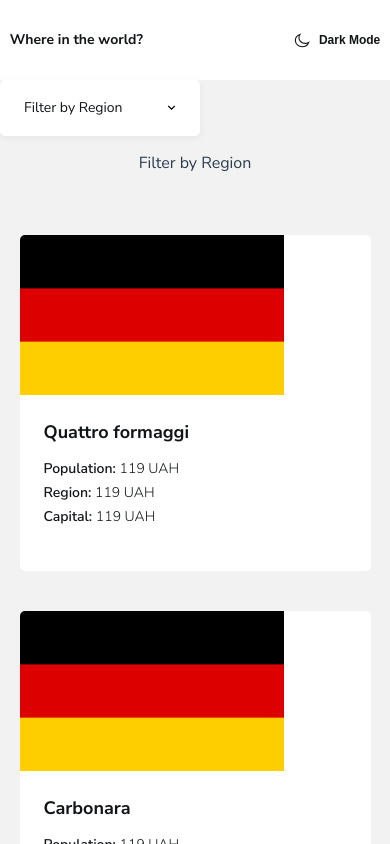
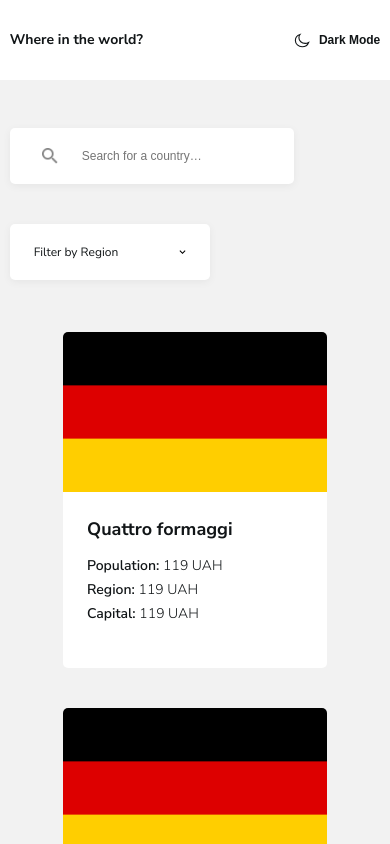
Before and after one commit to andrea-konova/frontend_everyday, a Vue app in the folder task_12/: page / in a window 390 px wide. Shown: the top 844 px of the page. Built offline with nearby package versions, Linux system fonts and the light colour scheme.

Commit message:
feat: add all layout

```diff
--- a/task_12/src/assets/styles/variables.scss
+++ b/task_12/src/assets/styles/variables.scss
@@ -1,10 +1,12 @@
 $dark-text: #111517;
 $light-bg: #F2F2F2;
 $white-bg: #FFFFFF;
+$search-text: #848484;
 :root {
   --dark-text: #111517;
   --light-bg: #F2F2F2;
   --white-bg: #FFFFFF;
+  --search-text: #848484;
 }
 li {
   list-style: none;
--- a/task_12/src/components/v-countries-item.vue
+++ b/task_12/src/components/v-countries-item.vue
@@ -42,8 +42,9 @@
   .v-countries-item {
     display: flex;
     flex-direction: column;
-    justify-content: center;
     margin: 0;
+    width: 100%;
+    max-width: 264px;
     background-color: $white-bg;
     border-radius: 5px;
     overflow: hidden;
@@ -53,16 +54,16 @@
       align-items: flex-start;
       padding: 24px 24px 46px;
       color: $dark-text;
+      text-align: left;
     }
     &__image {
       width: 100%;
       height: 100%;
       &-wrap {
         width: 100%;
-        max-width: 264px;
         height: 160px;
         object-position: center;
-        object-fit: cover;
+        object-fit: contain;
       }
     }
     &__title {
@@ -84,4 +85,15 @@
       }
     }
   }
+  @media screen and ( max-width: 992px ) {
+    .v-countries-item {
+      max-width: none;
+    }
+  }
+  @media screen and ( max-width: 576px ) {
+    .v-countries-item {
+      width: 264px;
+      margin: 0 auto;
+    }
+  }
 </style>
--- a/task_12/src/components/v-countries.vue
+++ b/task_12/src/components/v-countries.vue
@@ -265,13 +265,16 @@
 
 <style lang="scss">
   .v-countries {
+    width: 95%;
+    max-width: 1280px;
+    margin: 0 auto;
     &-wrap {
       display: grid;
       grid-template-columns: 1fr 1fr 1fr 1fr;
       grid-template-rows: 1fr;
       gap: 75px;
       margin: 0 auto;
-      padding: 45px 0;
+      padding: 0 0 45px;
     }
   }
   @media screen and ( max-width: 992px ) {
@@ -279,7 +282,7 @@
       &-wrap {
         grid-template-columns: 1fr 1fr 1fr;
         grid-template-rows: 1fr;
-        gap: 40px;
+        gap: 50px;
         margin: 0 auto;
         color: black;
       }
@@ -308,7 +311,7 @@
       &-wrap {
         grid-template-columns: 1fr 1fr;
         grid-template-rows: 1fr;
-        gap: 40px;
+        gap: 75px;
       }
       &-navigation {
         margin: 0 auto 30px;
--- a/task_12/src/components/v-header.vue
+++ b/task_12/src/components/v-header.vue
@@ -55,7 +55,7 @@
       }
     }
   }
-  @media screen and ( max-width: 576px ) {
+  @media screen and ( max-width: 760px ) {
     .v-header {
       &__container {
         padding: 30px 0;
--- /dev/null
+++ b/task_12/src/components/v-search-field.vue
@@ -0,0 +1,80 @@
+<template>
+  <div class="v-search-field">
+    <button class="v-search-field__button">
+    </button>
+    <input
+      type="text"
+      class="v-search-field__input"
+      v-model="searchValue"
+      name="name"
+      placeholder="Search for a country…"
+    >
+  </div>
+</template>
+
+<script>
+
+  export default {
+    name: 'v-search-field',
+    data() {
+      return {
+        searchValue: ''
+      }
+    }
+  }
+</script>
+
+<style lang="scss">
+  .v-search-field {
+    display: flex;
+    align-items: center;
+    justify-content: flex-start;
+    margin: 0 0 4px;
+    width: 480px;
+    padding: 18px 32px;
+    background-color: $white-bg;
+    box-shadow: 0px 2px 9px rgba(0, 0, 0, 0.0532439);
+    border-radius: 5px;
+    &__button {
+      width: 18px;
+      height: 18px;
+      margin-right: 24px;
+      border: none;
+      background-color: transparent;
+      cursor: pointer;
+      background-image: url('../assets/images/icons/search-white.png');
+      background-repeat: no-repeat;
+      background-size: cover;
+    }
+    &__input {
+      font-weight: 400;
+      font-size: 14px;
+      line-height: 20px;
+      color: $search-text;
+      border: none;
+      background-color: transparent;
+    }
+  }
+  @media screen and ( max-width: 992px ) {
+    .v-search-field {
+      width: 380px;
+    }
+  }
+  @media screen and ( max-width: 760px ) {
+    .v-search-field  {
+      margin-bottom: 40px;
+      &__button {
+        width: 16px;
+        height: 16px;
+      }
+      &__input {
+        font-size: 12px;
+      }
+    }
+  }
+  @media screen and ( max-width: 576px ) {
+    .v-search-field {
+      width: 220px;
+    }
+  }
+</style>
--- a/task_12/src/components/v-select.vue
+++ b/task_12/src/components/v-select.vue
@@ -49,12 +49,12 @@
         this.areOptionsVisible = false;
       }
     },
-    mounted() {
-      document.addEventListener('click', this.hideSelect.bind(this), true)
-    },
-    beforeDestroy() {
-      document.removeEventListener('click', this.hideSelect)
-    }
+    // mounted() {
+    //   document.addEventListener('click', this.hideSelect.bind(this), true)
+    // },
+    // beforeDestroy() {
+    //   document.removeEventListener('click', this.hideSelect, true)
+    // }
   }
 </script>
 
@@ -103,4 +103,15 @@
       }
     }
   }
+  @media screen and ( max-width: 992px ) {
+    .v-select {
+      font-size: 12px;
+      &__title {
+        &::after {
+          width: 7px;
+          height: 4px;
+        }
+      }
+    }
+  }
 </style>
--- a/task_12/src/views/HomeView.vue
+++ b/task_12/src/views/HomeView.vue
@@ -1,19 +1,22 @@
 <template>
   <div class="home">
     <v-header/>
-    <v-select
-      :options="options"
-      @select="optionsSelect"
-      :selected="selected"
-    />
-    <p>{{selected}}</p>
+    <div class="home__navigation-row">
+      <v-search-field/>
+      <v-select
+        :options="options"
+        @select="optionsSelect"
+        :selected="selected"
+      />
+    </div>
     <v-countries/>
   </div>
 </template>
 
 <script>
   import vHeader from "../components/v-header.vue";
-  import vSelect from "../components/v-select.vue"
+  import vSelect from "../components/v-select.vue";
+  import vSearchField from "../components/v-search-field.vue";
   import vCountries from "../components/v-countries.vue";
 
   export default {
@@ -21,6 +24,7 @@
     components: {
       vHeader,
       vSelect,
+      vSearchField,
       vCountries
     },
     data() {
@@ -46,5 +50,21 @@
 <style lang="scss">
   .home {
     background-color: $light-bg;
+    &__navigation-row {
+      display: flex;
+      align-items: center;
+      justify-content: space-between;
+      width: 95%;
+      max-width: 1280px;
+      margin: 48px auto;
+    }
+  }
+  @media screen and ( max-width: 760px ) {
+    .home {
+      &__navigation-row {
+        flex-direction: column;
+        align-items: flex-start;
+      }
+    }
   }
 </style>
```
Also changed, not shown: task_12/src/assets/images/icons/search-dark.png (added), task_12/src/assets/images/icons/search-white.png (added).
